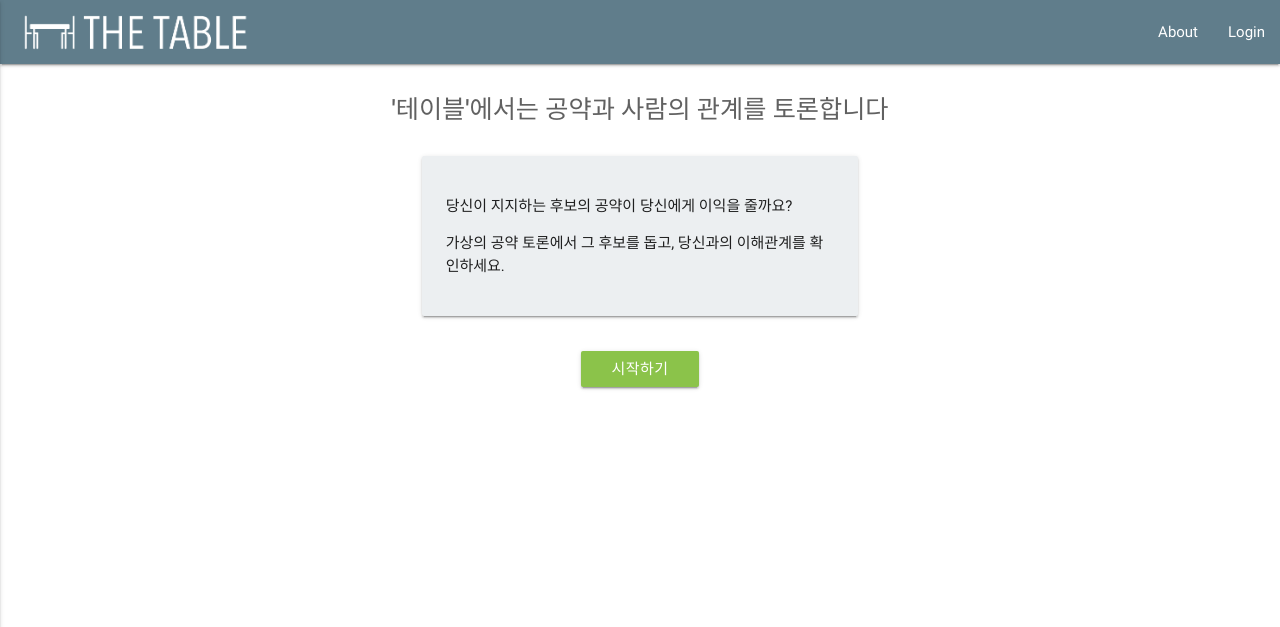
After one commit to dongkwan-kim/the-table, a Django app: page / in a window 1280 px wide. The commit adds this page. Shown: the top 627 px of the page. Run offline with Django 3.2, Linux system fonts and the light colour scheme; some libraries are stand-ins or nearby versions.

Commit message:
Add templates/home.html

```diff
--- a/xtake/static/css/base.css
+++ b/xtake/static/css/base.css
@@ -10,3 +10,7 @@
         height: 64px;
     }
 }
+
+.my-style-bold {
+    font-weight: 500;
+}
--- /dev/null
+++ b/xtake/templates/home.html
@@ -0,0 +1,22 @@
+{% extends 'base.html' %}
+{% block content %}
+
+<h1 class="header center grey-text text-darken-2 flow-text my-style-bold">
+    '테이블'에서는 공약과 사람의 관계를 토론합니다
+</h1>
+
+<div class="row">
+    <div class="col m6 offset-m3 s12">
+        <div class="card-panel blue-grey lighten-5">
+            <p>당신이 지지하는 후보의 공약이 당신에게 이익을 줄까요?</p>
+            <p>가상의 공약 토론에서 그 후보를 돕고, 당신과의 이해관계를 확인하세요.</p>
+        </div>
+    </div>
+</div>
+<div class="row">
+    <div class="center">
+        <a href="/table/pilot/0" class="waves-effect waves-light btn light-green">시작하기</a>
+    </div>
+</div>
+
+{% endblock %}
```
